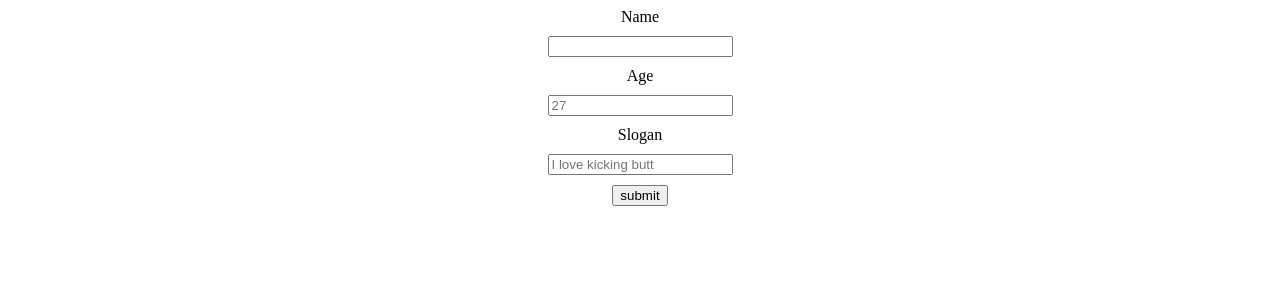
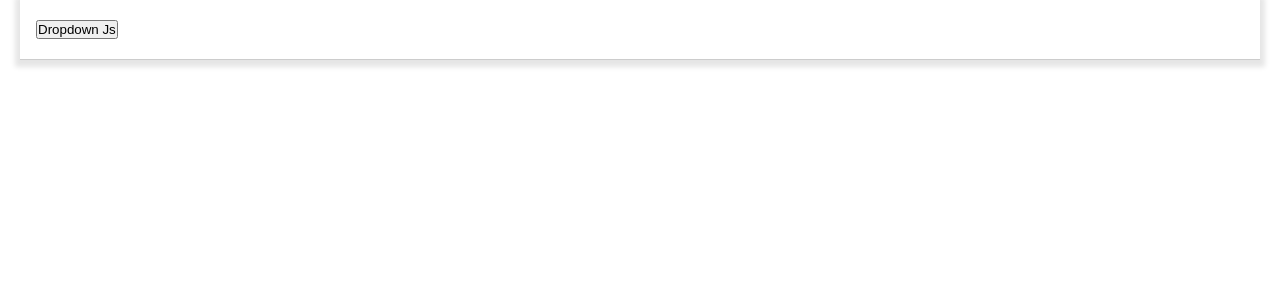
Before and after one commit to savus/Forms, a React (Vite) app: page / in a window 1280 px wide. Shown: the top 300 px of the page. Built offline with nearby package versions, Linux system fonts and the light colour scheme.

Commit message:
begin building main header

```diff
--- a/src/App.tsx
+++ b/src/App.tsx
@@ -1,10 +1,10 @@
-import { InformationForm } from "./Components/InformationForm";
+import { Header } from "./Components/Header";
 import "./css/main.css";
 
 function App() {
   return (
     <>
-      <InformationForm />
+      <Header />
     </>
   );
 }
--- /dev/null
+++ b/src/Components/Header.tsx
@@ -0,0 +1,20 @@
+import "../css/header.css";
+
+export function Header() {
+  return (
+    <header className="main-header container container-lg">
+      <nav className="navbar">
+        <ul className="navbar-nav">
+          <li>
+            <a href="#">
+              <div className="dropdown">
+                <button>Dropdown Js</button>
+                <div className="dropdown-menu"></div>
+              </div>
+            </a>
+          </li>
+        </ul>
+      </nav>
+    </header>
+  );
+}
--- /dev/null
+++ b/src/css/header.css
@@ -0,0 +1,13 @@
+.main-header {
+  border-bottom: 1px solid rgba(0, 0, 0, 0.2);
+  box-shadow: 0 2px 5px 5px rgba(0, 0, 0, 0.1);
+  height: var(--header-height);
+  display: flex;
+  justify-content: cente;
+  align-items: center;
+}
+
+.main-header .navbar,
+.main-header .navbar-nav {
+  width: 100%;
+}
--- a/src/css/main.css
+++ b/src/css/main.css
@@ -1,8 +1,56 @@
-form,
-form .input-container {
-  display: flex;
-  flex-direction: column;
-  justify-content: center;
-  align-items: center;
-  gap: 10px;
+:root {
+  /*sizes*/
+  --size-8: 0.5rem;
+  --size-10: 0.625rem;
+  --size-12: 0.75rem;
+  --size-14: 0.875rem;
+  --size-16: 1rem;
+  --size-18: 1.125rem;
+  --size-20: 1.25rem;
+  --size-25: 1.563rem;
+  --size-30: 1.875rem;
+  --size-40: 2.5rem;
+  --size-50: 3.125rem;
+  --size-60: 3.75rem;
+  --size-100: 6.25rem;
+  --size-150: 9.375rem;
+  --size-200: 12.5rem;
+  --header-height: 60px;
+  --transition-speed: 250ms;
 }
+
+*,
+*::after,
+*::before {
+  padding: 0;
+  margin: 0;
+  box-sizing: border-box;
+}
+
+ul {
+  list-style: none;
+}
+
+a {
+  outline: none;
+  border: transparent;
+  text-decoration: none;
+}
+
+.btn {
+  all: unset;
+  border: transparent;
+  outline: none;
+  background: transparent;
+  display: inline-flex;
+}
+
+.container {
+  padding-left: 16px;
+  padding-right: 16px;
+  margin: 0 auto;
+}
+
+.container-lg {
+  max-width: 1240px;
+}
```
